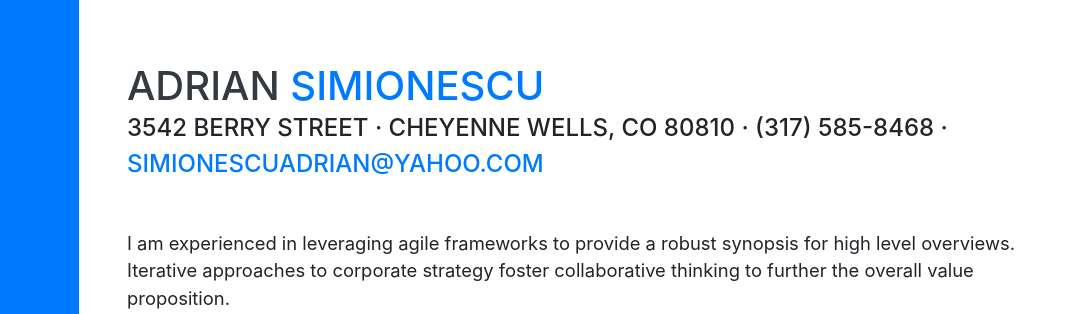
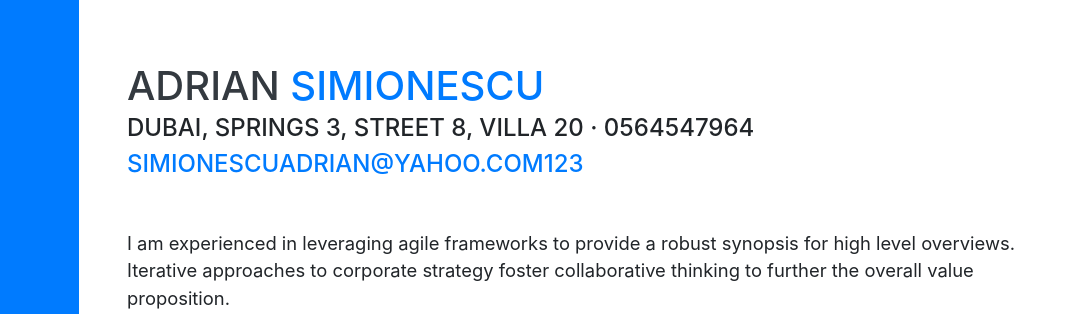
Before and after one commit to adriansimionescu83/Portfolio, a website with bundled scripts: page index.html in a window 1280 px wide. Shown: the part 161-475 px from the top of the page, 193-1280 px from the left. Built offline with nearby package versions, Linux system fonts and the light colour scheme; files whose address does not match are found by name; a web font is replaced by a local one.

Commit message:
Version 2

```diff
--- a/index.html
+++ b/index.html
@@ -66,8 +66,8 @@
         <h1 class="mb-0">Adrian
           <span class="text-primary">Simionescu</span>
         </h1>
-        <div class="subheading mb-5">3542 Berry Street · Cheyenne Wells, CO 80810 · (317) 585-8468 ·
-          <a href="simionescuadrian@yahoo.com">simionescuadrian@yahoo.com</a>
+        <div class="subheading mb-5">Dubai, Springs 3, Street 8, Villa 20 · 0564547964
+          <a href="simionescuadrian@yahoo.com">simionescuadrian@yahoo.com123</a>
         </div>
         <p class="lead mb-5">I am experienced in leveraging agile frameworks to provide a robust synopsis for high level overviews. Iterative approaches to corporate strategy foster collaborative thinking to further the overall value proposition.</p>
         <div class="social-icons">
```
